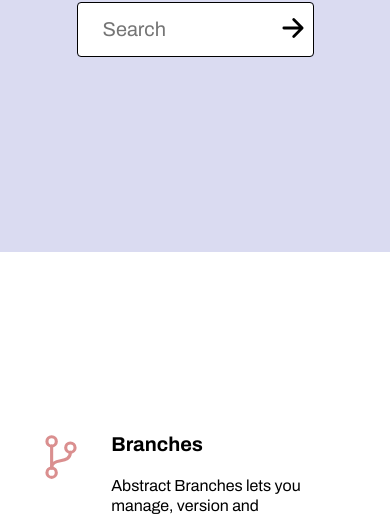
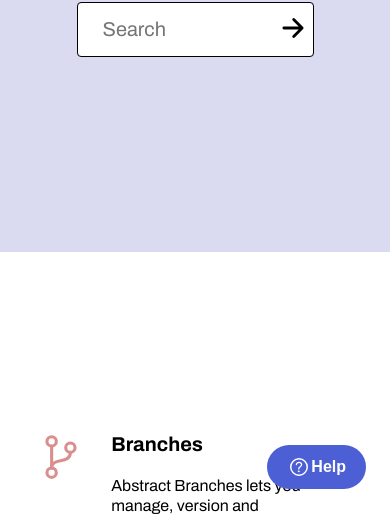
Before and after one commit to ayomikun-ade/abstractPage, a plain HTML site: page index.html in a window 390 px wide. Shown: the part 331-847 px from the top of the page. Drawn offline with nearby package versions, Linux system fonts and the light colour scheme.

Commit message:
added help button

```diff
--- a/index.html
+++ b/index.html
@@ -158,6 +158,9 @@
           </div>
         </div>
       </section>
+      <button class="help">
+        <ion-icon name="help-circle-outline"></ion-icon> Help
+      </button>
     </main>
     <footer>
       <div class="ft">
--- a/style.css
+++ b/style.css
@@ -16,6 +16,7 @@
 body {
   font-family: "Archivo", sans-serif;
   font-size: 17px;
+  position: relative;
 }
 
 header {
@@ -201,6 +202,26 @@ ion-icon.chat {
   width: 50px;
 }
 
+.help {
+  display: flex;
+  align-items: center;
+  font-size: 16px;
+  font-weight: 700;
+  position: fixed;
+  bottom: 1.5rem;
+  right: 2rem;
+  border: none;
+  border-radius: 40px;
+  background-color: #4c5fd5;
+  color: #fff;
+  padding: 10px 20px;
+}
+
+.help ion-icon {
+  font-size: 24px;
+  font-weight: 700;
+}
+
 footer {
   background-color: #000000;
   width: 100%;
@@ -238,6 +259,9 @@ footer span {
 }
 
 @media only screen and (max-width: 768px) {
+  body {
+    width: 100%;
+  }
   header {
     padding: 5px 20px;
     font-size: 18px;
@@ -273,6 +297,11 @@ footer span {
   .row .text {
     font-size: 16px;
   }
+  .help {
+    position: fixed;
+    bottom: 1.5rem;
+    right: 1.5rem;
+  }
   footer {
     display: grid;
     grid-template-columns: 1fr 1fr;
```
